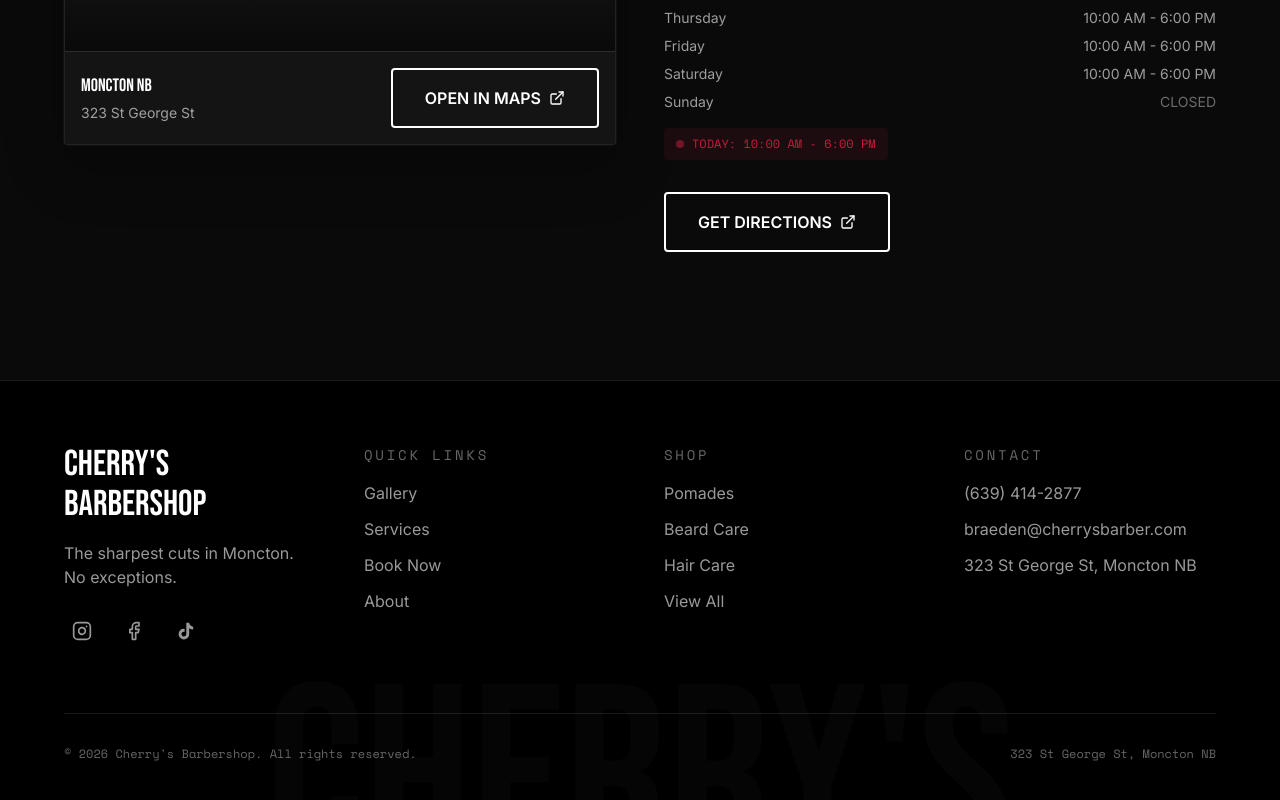
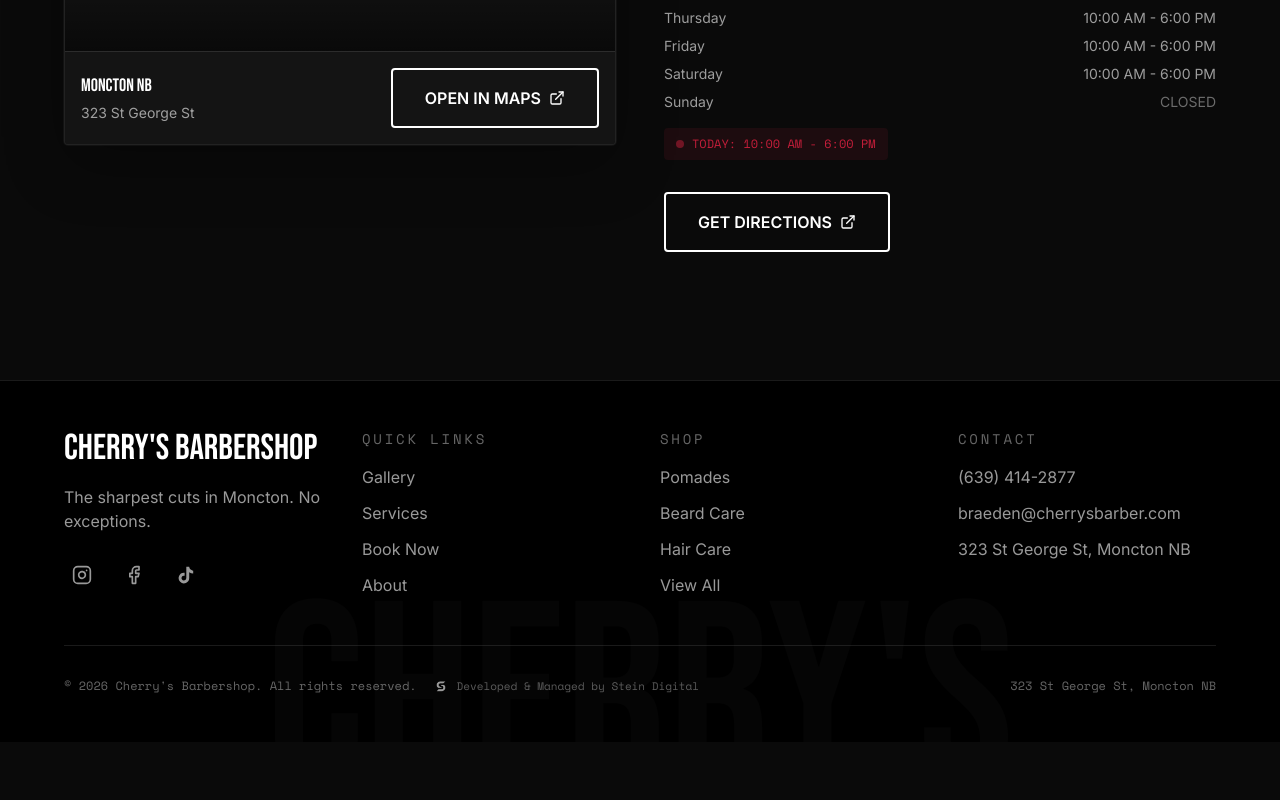
Before and after one commit to BillSteinUNB/BraedenCherrysPortfolio, a React (Vite) app in the folder app/: page / in a window 1280 px wide. Shown: the part 6058-6858 px from the top of the page. After the commit the page ends 6800 px from the top, so only its background shows below. Built offline with nearby package versions, Linux system fonts and the light colour scheme; grey boxes are pictures that could not be loaded.

Commit message:
Add Stein Digital footer credit

```diff
--- a/app/src/sections/Footer.tsx
+++ b/app/src/sections/Footer.tsx
@@ -41,10 +41,10 @@
 
   return (
     <footer className="relative bg-noir-pure border-t border-white/10">
-      <div className="w-full section-padding py-16">
+      <div className="w-full section-padding py-12">
         <div className="max-w-7xl mx-auto">
           {/* Main Footer Content */}
-          <div className="grid grid-cols-1 md:grid-cols-2 lg:grid-cols-4 gap-12 mb-16">
+          <div className="grid grid-cols-1 md:grid-cols-2 lg:grid-cols-4 gap-10 mb-12">
             {/* Brand */}
             <div className="lg:col-span-1">
               <a
@@ -164,9 +164,25 @@
 
           {/* Bottom Bar */}
           <div className="pt-8 border-t border-white/10 flex flex-col md:flex-row items-center justify-between gap-4">
-            <p className="font-mono text-xs text-white/40">
-              © {new Date().getFullYear()} {businessInfo.name}. All rights reserved.
-            </p>
+            <div className="flex flex-col sm:flex-row items-center gap-3 sm:gap-4">
+              <p className="font-mono text-xs text-white/40">
+                &copy; {new Date().getFullYear()} {businessInfo.name}. All rights reserved.
+              </p>
+              <a
+                href="https://www.SteinDigital.ca"
+                target="_blank"
+                rel="noopener noreferrer"
+                className="group inline-flex items-center gap-2 font-mono text-[11px] text-white/35 hover:text-cherry transition-colors duration-200"
+                aria-label="Developed and managed by Stein Digital"
+              >
+                <img
+                  src="/images/stein-digital-logo.png"
+                  alt=""
+                  className="h-4 w-auto opacity-60 transition-opacity duration-200 group-hover:opacity-90"
+                />
+                <span>Developed &amp; Managed by Stein Digital</span>
+              </a>
+            </div>
             <p className="font-mono text-xs text-white/40">
               323 St George St, Moncton NB
             </p>
```
Also changed, not shown: app/public/images/stein-digital-logo.png (added).
